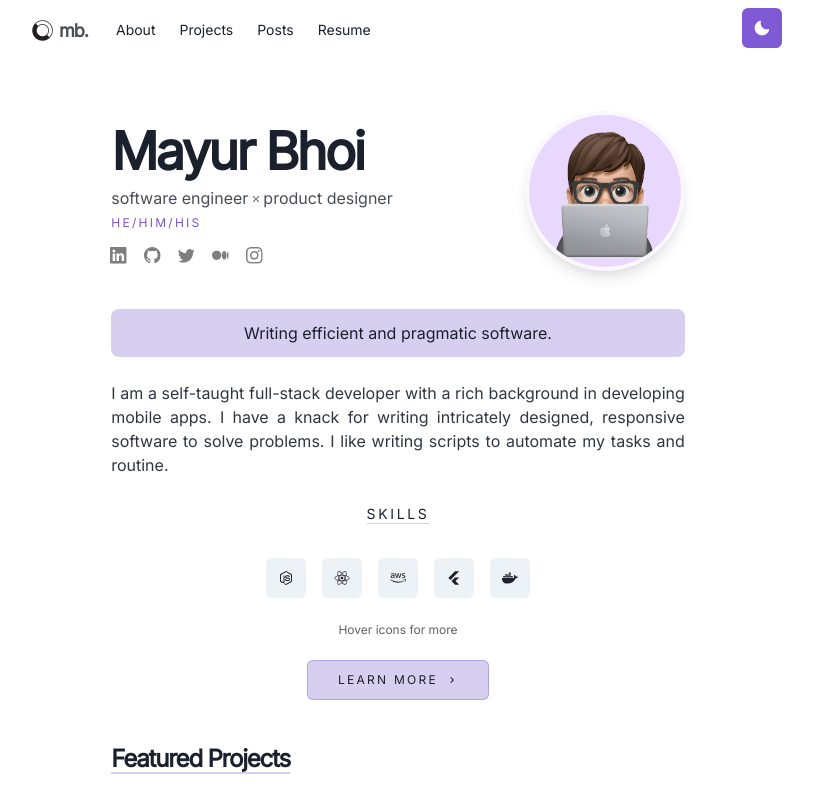
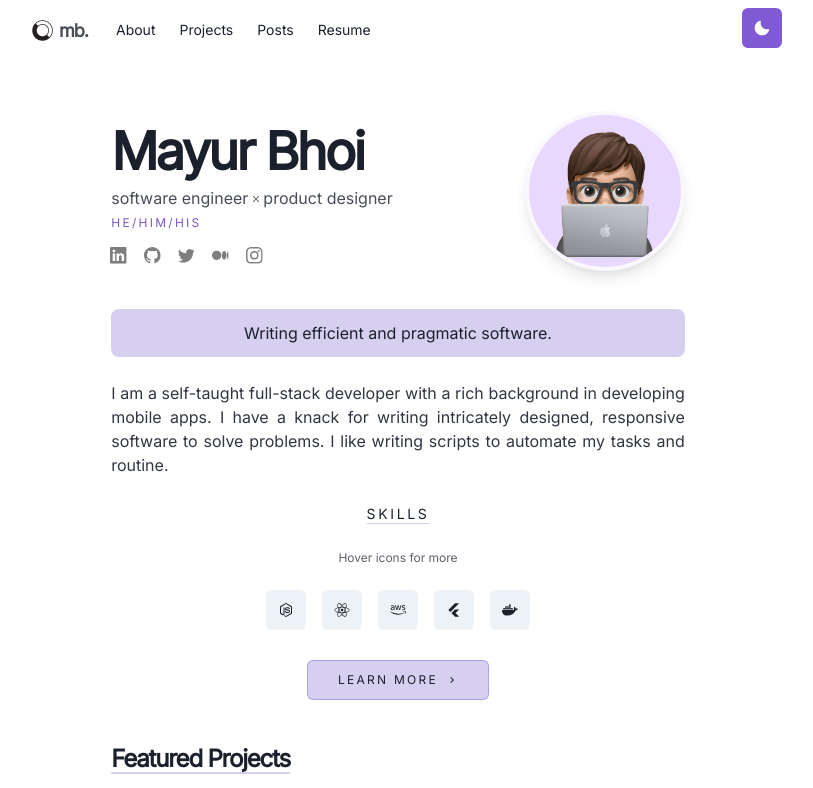
Before and after one commit to Mayur57/mayurbhoi.com, a Next.js app: page / in a window 1280 px wide. Shown: the top 788 px of the page, without its empty margins (242-1055 px from the left). Built offline with nearby package versions, Linux system fonts and the light colour scheme; a web font is replaced by a local one.

Commit message:
attempt to fix abs issue

```diff
--- a/components/index/ExperienceSection.js
+++ b/components/index/ExperienceSection.js
@@ -49,24 +49,7 @@ const ExItem = () => {
   const [index, setIndex] = useState(0)
   return (
     <>
-      <>
-        <ExpButton activeIndex={1} setIndex={setIndex}>
-          <IoLogoNodejs />
-        </ExpButton>
-        <ExpButton activeIndex={2} setIndex={setIndex}>
-          <IoLogoReact />
-        </ExpButton>
-        <ExpButton activeIndex={3} setIndex={setIndex}>
-          <FaAws />
-        </ExpButton>
-        <ExpButton activeIndex={4} setIndex={setIndex}>
-          <RiFlutterFill />
-        </ExpButton>
-        <ExpButton activeIndex={5} setIndex={setIndex}>
-          <FaDocker />
-        </ExpButton>
-      </>
-      <Center mt={8}>
+      <Center mt={2}>
         <ExpText
           activeIndex={index}
           testIndex={0}
@@ -98,6 +81,23 @@ const ExItem = () => {
           text="Docker and CI/CD Workflows"
         />
       </Center>
+      <Box mt={8}>
+        <ExpButton activeIndex={1} setIndex={setIndex}>
+          <IoLogoNodejs />
+        </ExpButton>
+        <ExpButton activeIndex={2} setIndex={setIndex}>
+          <IoLogoReact />
+        </ExpButton>
+        <ExpButton activeIndex={3} setIndex={setIndex}>
+          <FaAws />
+        </ExpButton>
+        <ExpButton activeIndex={4} setIndex={setIndex}>
+          <RiFlutterFill />
+        </ExpButton>
+        <ExpButton activeIndex={5} setIndex={setIndex}>
+          <FaDocker />
+        </ExpButton>
+      </Box>
     </>
   )
 }
--- a/pages/projects.js
+++ b/pages/projects.js
@@ -1,4 +1,4 @@
-import { Container, SimpleGrid, Input, InputGroup, InputLeftElement, useColorModeValue } from '@chakra-ui/react'
+import { Container, SimpleGrid } from '@chakra-ui/react'
 import Section from '../components/section'
 import { WorkGridItem } from '../components/grid-item'
 import Layout from '../components/layouts/article'
@@ -9,7 +9,6 @@ import covid from '../public/images/projects/covid.jpg'
 import themitpost from '../public/images/projects/themitpost.png'
 import pride from '../public/images/projects/pride.png'
 import scalar from '../public/images/projects/scalar.png'
-import { SearchIcon } from '@chakra-ui/icons'
 
 const POS = {
   TITLE: 0,
```
